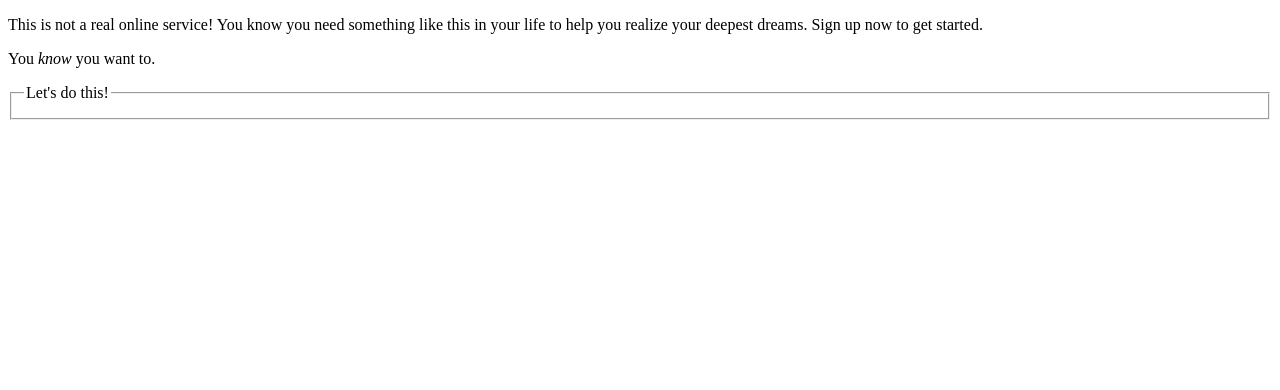
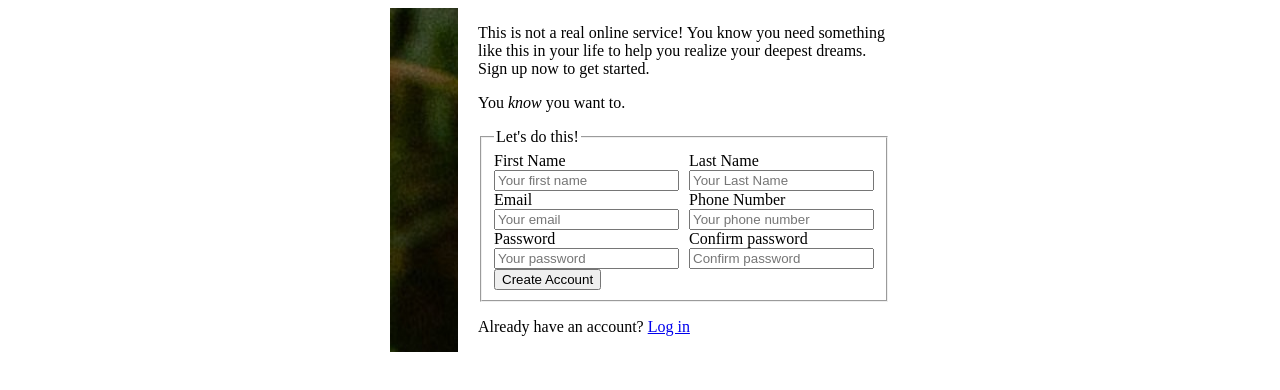
Before and after one commit to raivydassimenas/sign-up-form, a plain HTML site: page index.html in a window 1280 px wide. Drawn offline with Linux system fonts and the light colour scheme.

Commit message:
Add some flexboxes

```diff
--- a/index.html
+++ b/index.html
@@ -10,10 +10,12 @@
 </head>
 
 <body>
+    <div class="wrapper">
     <aside>
         <logo></logo>
     </aside>
     <main>
+        <div class="main-content">
         <section>
             <p>
                 This is not a real online service! You know you need something
@@ -27,12 +29,48 @@
         <section>
             <fieldset>
                 <legend>Let's do this!</legend>
-            <form action="" method="post">
-
-            </form>
+                <form action="" method="post">
+                    <div class="inputs">
+                        <div class="input-row">
+                            <div class="input-elem">
+                                <label for="first-name">First Name</label>
+                                <input type="text" id="first-name" name="first-name" placeholder="Your first name">
+                            </div>
+                            <div class="input-elem">
+                                <label for="last-name">Last Name</label>
+                                <input type="text" name="last-name" id="last-name" placeholder="Your Last Name">
+                            </div>
+                        </div>
+                        <div class="input-row">
+                            <div class="input-elem">
+                                <label for="email">Email</label>
+                                <input type="email" name="email" id="email" placeholder="Your email">
+                            </div>
+                            <div class="input-elem">
+                                <label for="phone-number">Phone Number</label>
+                                <input type="text" name="phone-number" id="phone-number"
+                                    placeholder="Your phone number">
+                            </div>
+                        </div>
+                        <div class="input-row">
+                            <div class="input-elem">
+                                <label for="password">Password</label>
+                                <input type="password" name="password" id="password" placeholder="Your password">
+                            </div>
+                            <div class="input-elem">
+                                <label for="confirm-password">Confirm password</label>
+                                <input type="password" name="confirm-password" id="confirm-password" placeholder="Confirm password">
+                            </div>
+                        </div>
+                    </div>
+                    <button type="submit">Create Account</button>
+                </form>
             </fieldset>
+            <p>Already have an account? <a href="#">Log in</a></p>
         </section>
+        </div>
     </main>
+    </div>
 </body>
 
 </html>
--- a/styles.css
+++ b/styles.css
@@ -0,0 +1,29 @@
+.wrapper {
+    display: flex;
+    width: 500px;
+    gap: 20px;
+    margin: auto;
+}
+
+aside {
+    flex: 1 1 auto;
+    background-image: url("halie-west-25xggax4bSA-unsplash.jpg");
+    width: 200px;
+}
+
+main {
+    flex: 1 1 auto;
+    display: flex;
+    flex-direction: column;
+    justify-content: center;
+}
+
+.input-elem {
+    display: flex;
+    flex-direction: column;
+}
+
+.input-row {
+    display: flex;
+    gap: 10px;
+}
```
